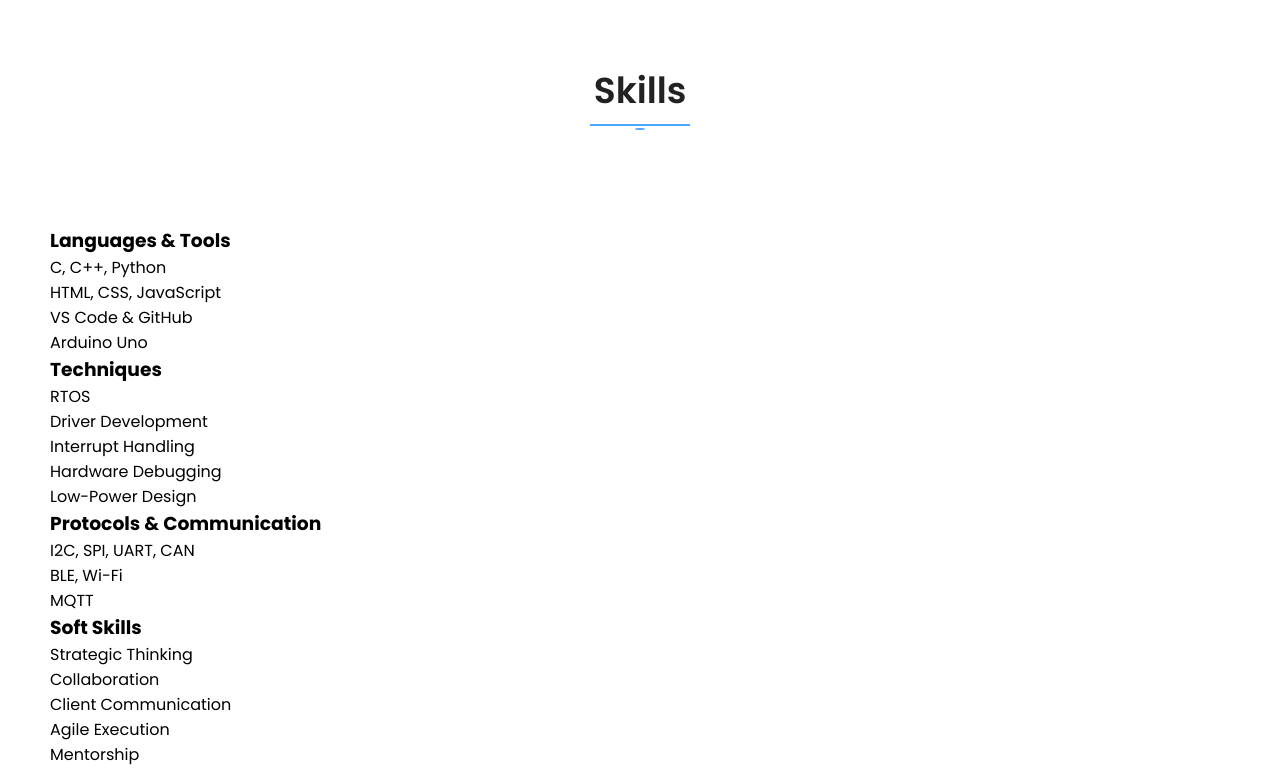
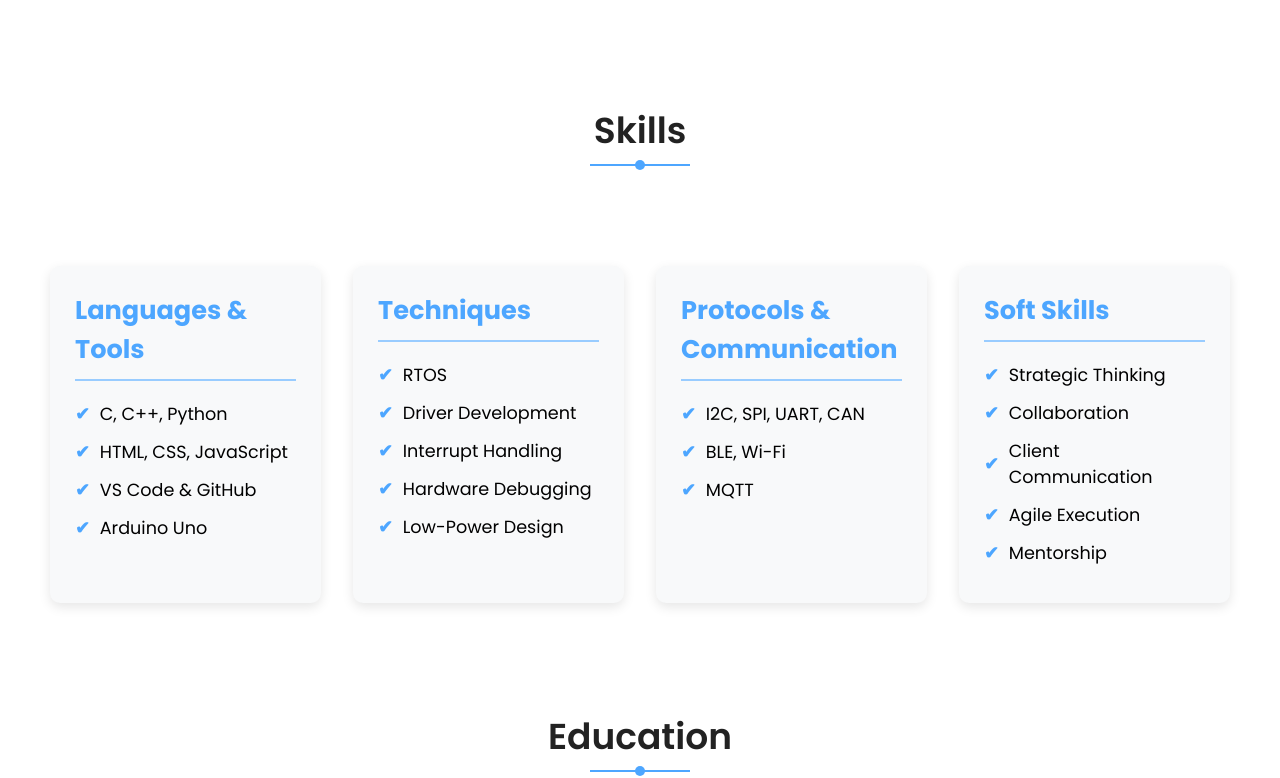
Before and after one commit to Jaysudani05/portfolio, a plain HTML site: page index.html in a window 1280 px wide. Shown: the part 1251-2029 px from the top of the page. Drawn offline with nearby package versions, Linux system fonts and the light colour scheme.

Commit message:
Update style.css

```diff
--- a/style.css
+++ b/style.css
@@ -118,7 +118,7 @@ ul {
     left: 50%;
     transform: translateX(-50%);
     width: 10px;
-    height: 2px;
+    height: 10px;
     border-radius: 50%;
     background-color: var(--main-color);
 }
@@ -271,6 +271,7 @@ header>.container {
 .hero {
     position: relative;
     display: block;
+    padding-top: 100px;
 }
 
 .hero_container {
@@ -621,6 +622,7 @@ header>.container {
     display: grid;
     grid-template-columns: repeat(auto-fill, minmax(300px, 1fr));
     gap: 20px;
+    align-items: stretch; /* Makes all boxes in a row the same height */
 }
 
 .project_box {
@@ -629,6 +631,8 @@ header>.container {
     box-shadow: 0 2px 10px rgba(0, 0, 0, 0.1);
     overflow: hidden;
     transition: transform 0.3s;
+    display: flex; /* Aligns content inside the box */
+    flex-direction: column; /* Stacks content vertically */
 }
 
 .project_box:hover {
@@ -685,13 +689,15 @@ header>.container {
 .project_box p {
     margin: 0 15px 15px;
     color: #666;
+    flex-grow: 1; /* Allows the description to expand */
 }
 
 .project_box .btn {
     display: inline-block;
     align-items: center;
     column-gap: 10px;
-    margin: 25px 12px 15px;
+    margin: 15px;
+    margin-top: auto; /* This is the magic line that pushes the button to the bottom */
     padding: 10px 15px;
     width: 126px;
     background-color: #4da6ff;
@@ -795,57 +801,55 @@ header>.container {
 }
 
 /* skill */
-
-.skill section {
-    grid-template-columns: 1fr 5fr;
+.skills-container {
+    display: grid;
+    grid-template-columns: repeat(auto-fit, minmax(250px, 1fr));
+    gap: 2rem;
 }
 
-.progressBoxs {
-    gap: 3rem;
+.skills-grid {
+    display: grid;
+    grid-template-columns: repeat(auto-fit, minmax(250px, 1fr));
+    gap: 2rem;
+    align-items: stretch;
 }
 
-.progress_name {
+.skill-category {
+    background-color: #f8f9fa;
+    padding: 25px;
+    border-radius: 10px;
+    box-shadow: 0 4px 12px rgba(0,0,0,0.1);
     display: flex;
-    justify-content: space-between;
-    font-weight: 500;
-    color: var(--title-color);
-    margin-bottom: 10px;
+    flex-direction: column;
 }
 
-.progress {
-    width: 100%;
-    height: 7px;
-    border-radius: 10px;
-    background-origin: var(--second-color);
-    box-shadow: 0 5px 20px rgba(0, 0, 0, .1);
+.skill-category h3 {
+    font-size: 1.6rem;
+    color: var(--main-color);
+    margin-top: 0;
+    margin-bottom: 20px;
+    border-bottom: 2px solid var(--second-color);
+    padding-bottom: 10px;
 }
 
-.proress_bar {
-    height: 100%;
-    border-radius: 10px;
-    background-color: var(--main-color);
-    position: relative;
+.skill-category ul {
+    list-style-type: none;
+    padding: 0;
+    margin: 0;
 }
 
-.proress_bar::after {
-    content: '';
-    position: absolut;
-    top: 50%;
-    left: calc(100% - 7px);
-    transform: translateY(-50%);
-    height: 15px;
-    width: 15px;
-    background-color: var(--main-color);
-    border-radius: 50%;
+.skill-category ul li {
+    font-size: 1.1rem;
+    margin-bottom: 12px;
+    display: flex;
+    align-items: center;
+
 }
-
-@media screen and (max-width: 576px) {
-    .progressBoxs {
-        display: flex;
-        flex-direction: column;
-        padding-top: 0px;
-        padding: 20px;
-    }
+.skill-category ul li::before {
+    content: '✔';
+    color: var(--main-color);
+    margin-right: 10px;
+    font-weight: bold;
 }
 
 /* Contact */
@@ -974,7 +978,7 @@ textarea:focus {
 
 .footer_links ul li a {
     text-decoration: none;
-    color: #333;
+    color: #ccc;
     transition: color 0.3s;
 }
 
@@ -991,7 +995,7 @@ textarea:focus {
     display: inline-flex;
     align-items: center;
     margin-right: 15px;
-    color: #333;
+    color: #ccc;
     text-decoration: none;
     transition: color 0.3s;
 }
@@ -1007,8 +1011,8 @@ textarea:focus {
 .footer_bottom {
     text-align: center;
     padding: 20px 0;
-    background-color: #fff;
-    color: #333;
+    background-color: #1a2533;
+    color: #ccc;
     margin-top: 20px;
 }
 
```
